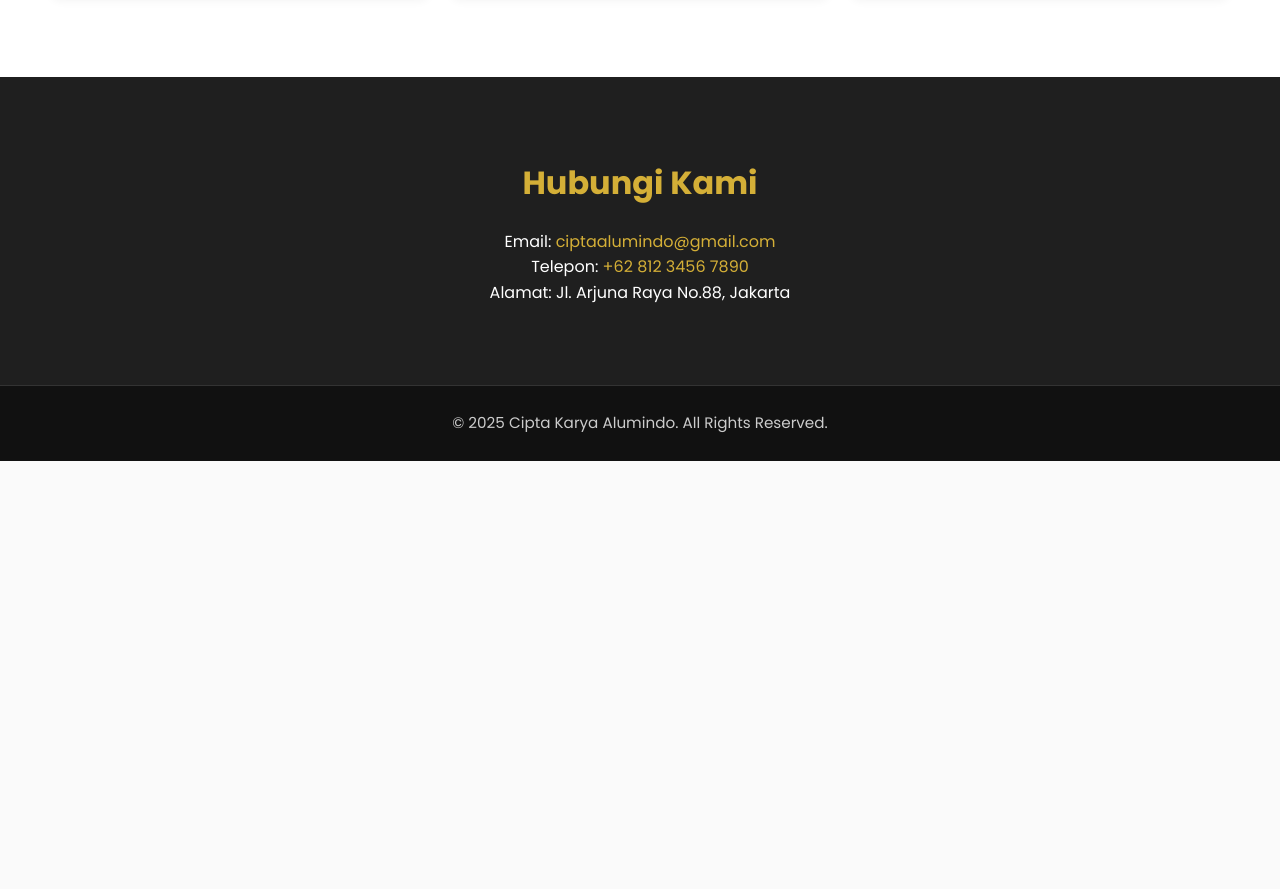
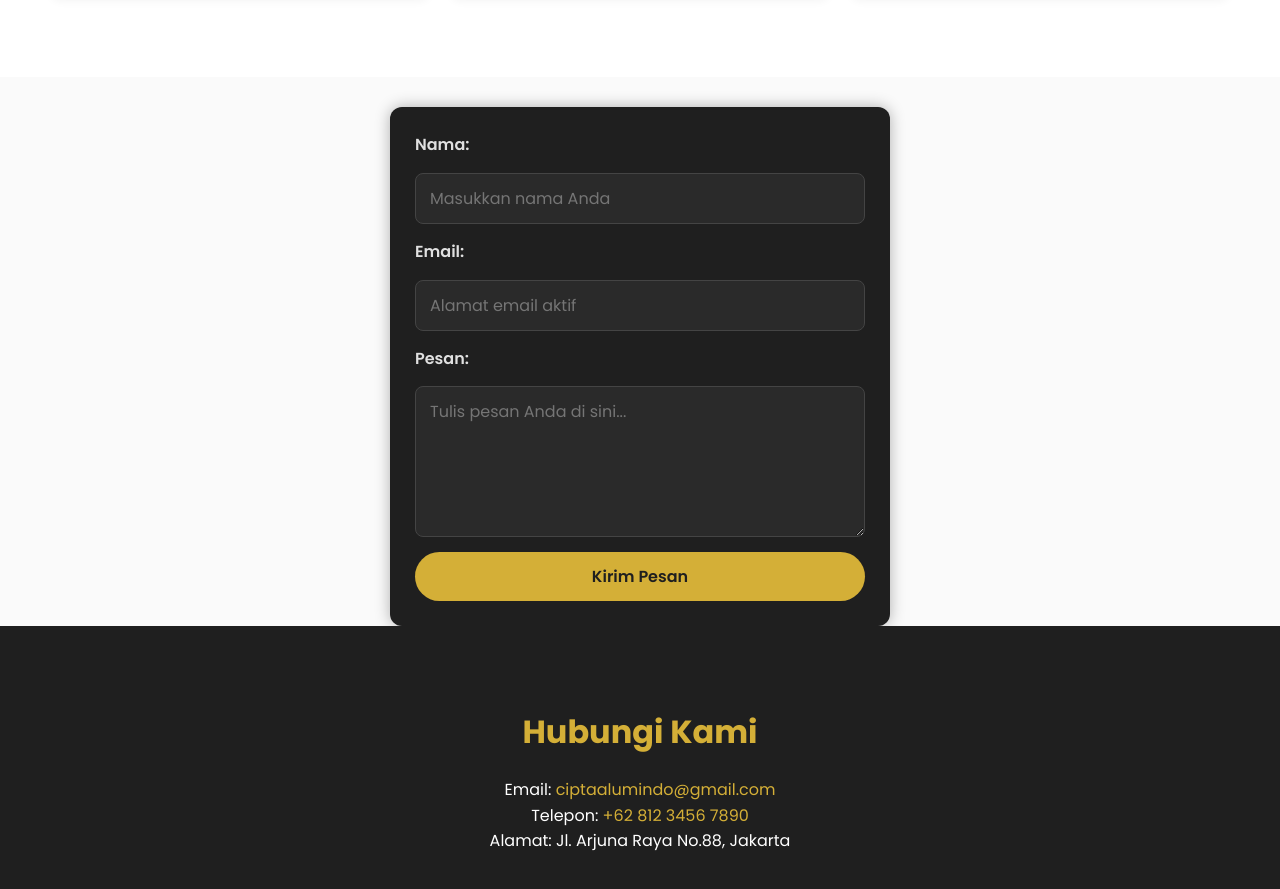
Before and after one commit to RizkyBimantoro/Cipta-Karya-Alumindo, a plain HTML site: page index.html in a window 1280 px wide. Shown: the part 895-1784 px from the top of the page. Before the commit the page ends 1356 px from the top, so only its background shows below. Drawn offline with Linux system fonts and the light colour scheme.

Commit message:
Menambahkan form kontak elegan

```diff
--- a/index.html
+++ b/index.html
@@ -48,6 +48,18 @@
       </li>
     </ul>
   </section>
+  <form id="formKontak" action="https://formspree.io/f/xjkbzwly" method="POST">
+  <label for="nama">Nama:</label>
+  <input type="text" id="nama" name="nama" placeholder="Masukkan nama Anda" required>
+
+  <label for="email">Email:</label>
+  <input type="email" id="email" name="email" placeholder="Alamat email aktif" required>
+
+  <label for="pesan">Pesan:</label>
+  <textarea id="pesan" name="pesan" rows="5" placeholder="Tulis pesan Anda di sini..." required></textarea>
+
+  <button type="submit" class="btn-submit">Kirim Pesan</button>
+</form>
 
   <!-- === KONTAK === -->
   <section id="kontak">
--- a/style.css
+++ b/style.css
@@ -217,3 +217,54 @@ footer {
   font-size: 0.95rem;
   border-top: 1px solid #333;
 }
+/* === FORM KONTAK === */
+#formKontak {
+  max-width: 500px;
+  margin: 30px auto 0;
+  display: flex;
+  flex-direction: column;
+  gap: 15px;
+  background-color: #1f1f1f;
+  padding: 25px;
+  border-radius: 12px;
+  box-shadow: 0 0 15px rgba(0,0,0,0.3);
+}
+
+#formKontak label {
+  font-weight: 600;
+  color: #e0e0e0;
+}
+
+#formKontak input,
+#formKontak textarea {
+  padding: 12px 14px;
+  border: 1px solid #444;
+  border-radius: 8px;
+  font-size: 1rem;
+  background-color: #2a2a2a;
+  color: #f5f5f5;
+  outline: none;
+  transition: border-color 0.3s ease;
+}
+
+#formKontak input:focus,
+#formKontak textarea:focus {
+  border-color: #d4af37;
+}
+
+.btn-submit {
+  background-color: #d4af37;
+  color: #1f1f1f;
+  padding: 12px;
+  border: none;
+  border-radius: 30px;
+  font-size: 1rem;
+  font-weight: 600;
+  cursor: pointer;
+  transition: all 0.3s ease;
+}
+
+.btn-submit:hover {
+  background-color: #b6932b;
+  transform: translateY(-2px);
+}
```
